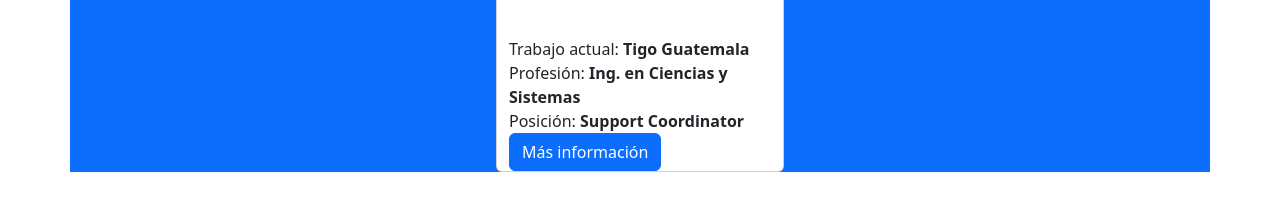
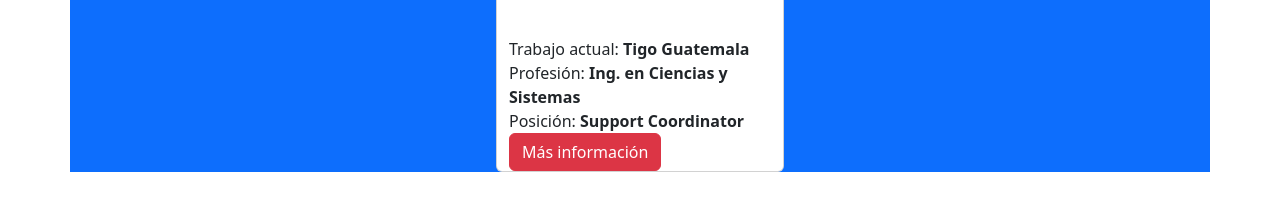
Before and after one commit to leodonis/LeoDonis.github.io, a plain HTML site: page index.html in a window 1280 px wide. Shown: the part 368-578 px from the top of the page. Drawn offline with nearby package versions, Linux system fonts and the light colour scheme.

Commit message:
Update index.html
Otro cambio en diseno

```diff
--- a/index.html
+++ b/index.html
@@ -27,7 +27,7 @@
                         <br>
                         <h7>Posición: <strong>Support Coordinator</strong></h7>
                         <br>
-                        <a href="" class="btn btn-primary">Más información</a>
+                        <a href="" class="btn btn-danger">Más información</a>
                     </div>
                 </div>
             </div>
```
